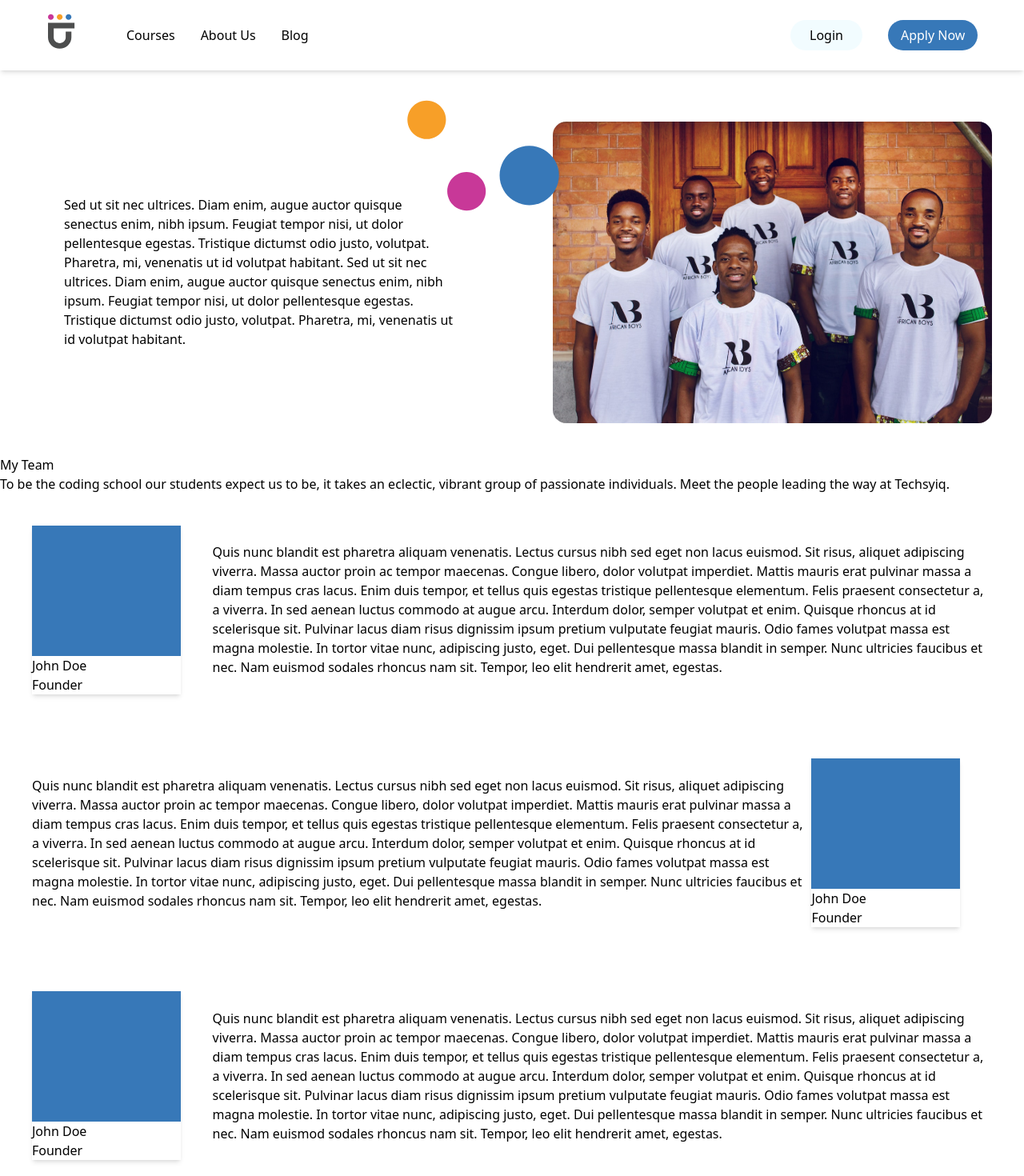
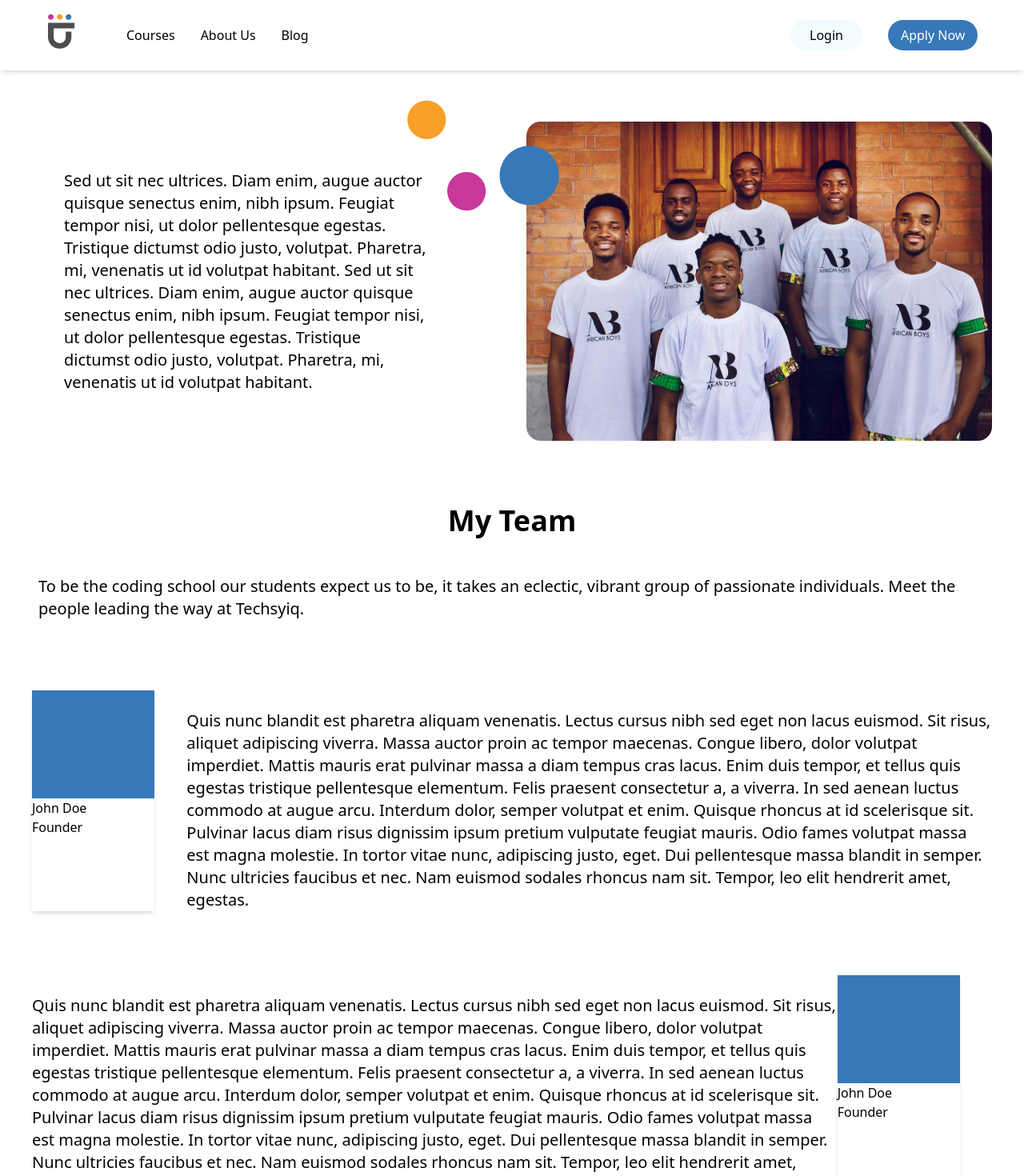
Before and after one commit to Kimutai01/Techsyiq-react, a React (Vite) app: page /about in a window 1280 px wide. Shown: the top 1470 px of the page at 80% size. Built offline with nearby package versions, Linux system fonts and the light colour scheme.

Commit message:
About page

```diff
--- a/src/components/about/Hero.jsx
+++ b/src/components/about/Hero.jsx
@@ -5,7 +5,7 @@ import dots from "../../assets/group10.svg";
 const Hero = () => {
   return (
     <div className="pt-28 flex items-center md:flex-row flex-col-reverse">
-      <div className="w-[90%] pl-20 mr-20">
+      <div className="w-[80%] mx-auto text-xl md:pl-20 md:mr-20">
         Sed ut sit nec ultrices. Diam enim, augue auctor quisque senectus enim,
         nibh ipsum. Feugiat tempor nisi, ut dolor pellentesque egestas.
         Tristique dictumst odio justo, volutpat. Pharetra, mi, venenatis ut id
--- a/src/components/about/Team.jsx
+++ b/src/components/about/Team.jsx
@@ -4,21 +4,21 @@ import dots from "../../assets/teamrect.svg";
 const Team = () => {
   return (
     <div>
-      <h1>My Team</h1>
-      <p>
+      <h1 className="text-4xl font-bold text-center pt-10">My Team</h1>
+      <p className="p-12 text-xl">
         To be the coding school our students expect us to be, it takes an
         eclectic, vibrant group of passionate individuals. Meet the people
         leading the way at Techsyiq.
       </p>
       <div className="flex md:flex-row flex-col p-10">
-        <div className="w-[100%] mr-10 shadow-md border-r-10">
+        <div className="w-[100%]  mr-10 shadow-md border-r-10">
           <img src={dots} alt="" />
           <div>
             <h4>John Doe</h4>
           </div>
           <p>Founder</p>
         </div>
-        <div className="flex items-center">
+        <div className="flex pt-6 items-center text-xl">
           Quis nunc blandit est pharetra aliquam venenatis. Lectus cursus nibh
           sed eget non lacus euismod. Sit risus, aliquet adipiscing viverra.
           Massa auctor proin ac tempor maecenas. Congue libero, dolor volutpat
@@ -35,7 +35,7 @@ const Team = () => {
         </div>
       </div>
 
-      <div className="flex md:flex-row-reverse flex-col-reverse p-10">
+      <div className="flex md:flex-row-reverse flex-col p-10">
         <div className="w-[100%] mr-10 shadow-md border-r-10">
           <img src={dots} alt="" />
           <div>
@@ -43,7 +43,7 @@ const Team = () => {
           </div>
           <p>Founder</p>
         </div>
-        <div className="flex items-center">
+        <div className="flex text-xl pt-6 items-center">
           Quis nunc blandit est pharetra aliquam venenatis. Lectus cursus nibh
           sed eget non lacus euismod. Sit risus, aliquet adipiscing viverra.
           Massa auctor proin ac tempor maecenas. Congue libero, dolor volutpat
@@ -68,7 +68,7 @@ const Team = () => {
           </div>
           <p>Founder</p>
         </div>
-        <div className="flex items-center">
+        <div className="flex text-xl pt-6 items-center">
           Quis nunc blandit est pharetra aliquam venenatis. Lectus cursus nibh
           sed eget non lacus euismod. Sit risus, aliquet adipiscing viverra.
           Massa auctor proin ac tempor maecenas. Congue libero, dolor volutpat
```
